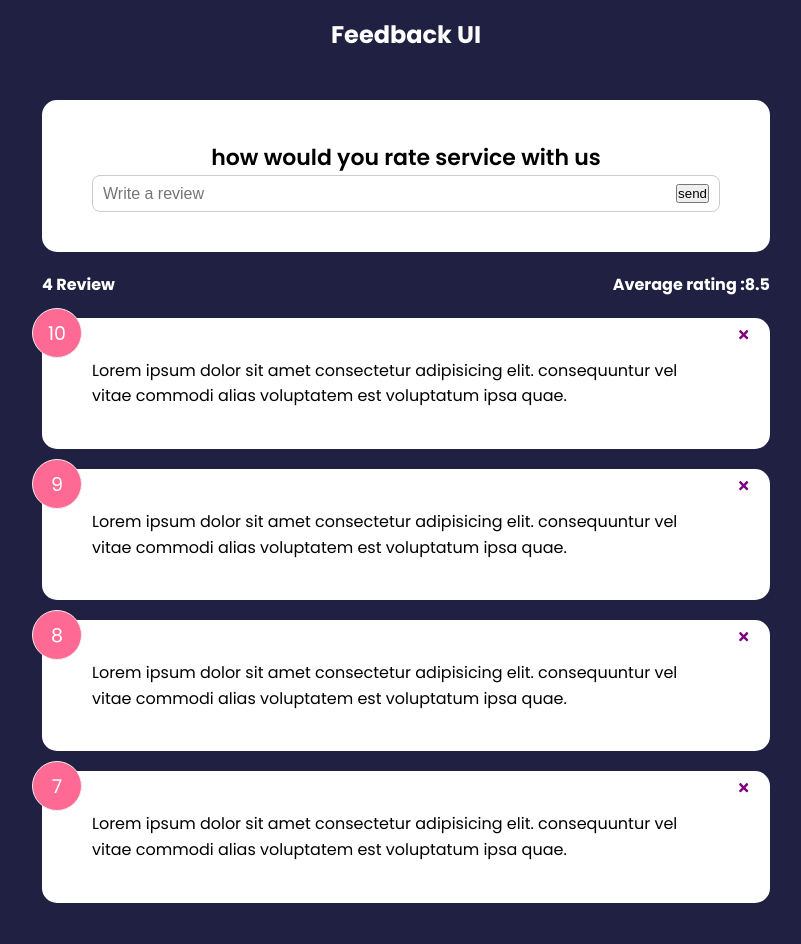
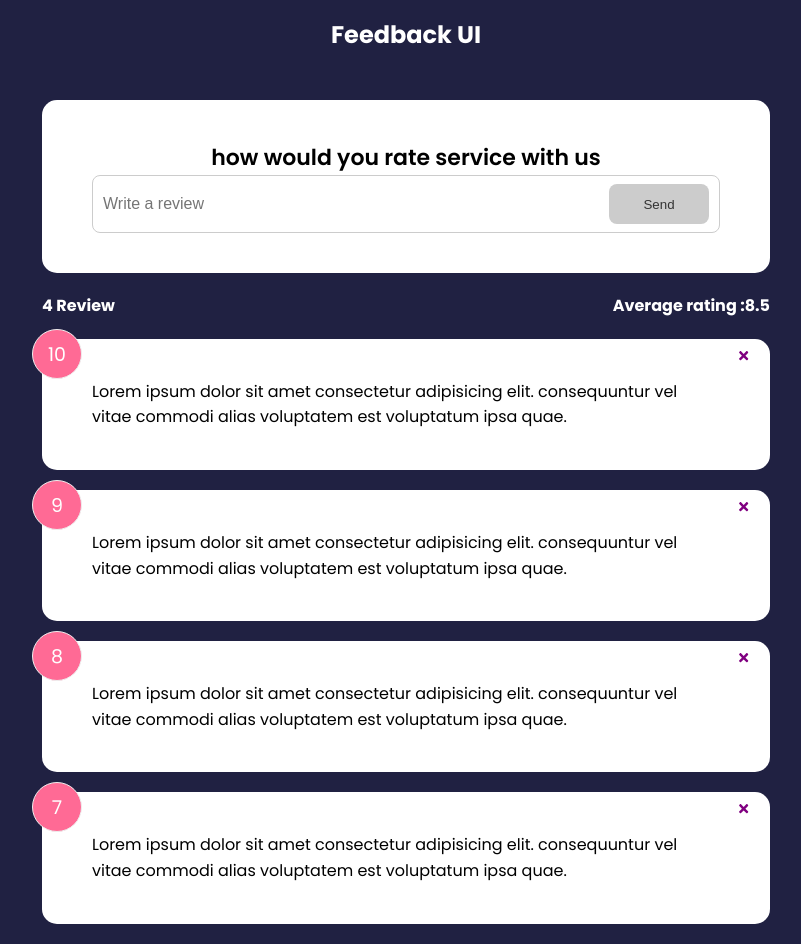
Before and after one commit to vksachin86/sacsoft, a React (Create React App) app: page / in a window 1280 px wide. Shown: the whole page, without its empty margins (234-1035 px from the left). Before the commit the page ends 923 px from the top, so only its background shows below. Built offline with nearby package versions, Linux system fonts and the light colour scheme.

Commit message:
validation

```diff
--- a/src/component/FeedbackForm.jsx
+++ b/src/component/FeedbackForm.jsx
@@ -1,11 +1,26 @@
 import React, { useState } from 'react'
-import PropTypes from 'prop-types'
 import Card from './shared/Card'
+import Button from './shared/Button'
 
 function FeedbackForm() {
     const [text,setText] = useState('')
+    const [btnDisabled,setBtnDisabled] = useState('true')
+    const [message,setMessage] = useState('')
 
     const handleTextChange = (a) => {
+        if(text === ''){
+            setBtnDisabled(true)
+            setMessage(null)
+        }
+        else if(text !== '' && text.trim().length<=10 )
+        {
+            setMessage('Text must be atleast 10 character')
+            setBtnDisabled(true)
+
+        }else{
+            setMessage(null)
+            setBtnDisabled(false)
+        }
         setText(a.target.value)
     }
 
@@ -15,12 +30,11 @@
         {/* @todo rating select component */}
         <div className="input-group">
             <input onChange={handleTextChange} type="text" placeholder='Write a review' value={text} />
-            <button type='submit'>send</button>
+            <Button type='submit' isDisabled={btnDisabled}>Send</Button>
         </div>
+        {message && <div className='message'>{message}</div>}
     </Card>
   )
 }
 
-FeedbackForm.propTypes = {}
-
 export default FeedbackForm
--- /dev/null
+++ b/src/component/shared/Button.jsx
@@ -0,0 +1,26 @@
+import React from 'react'
+import PropTypes from 'prop-types'
+
+
+function Button({children, version,  type,isDisabled}) {
+  return (
+    <button type= {type} disabled={isDisabled} className={`btn btn-${version}`}>
+        {children }
+    </button>
+  )
+}
+
+Button.defaultProps ={
+    version : 'primary',
+    type :'button',
+    isDisabled:'false'
+}
+Button.propTypes ={
+    children:PropTypes.node.isRequired,
+    version:PropTypes.string,
+    type:PropTypes.string,
+    isDisabled:PropTypes.bool
+
+}
+
+export default Button
```
